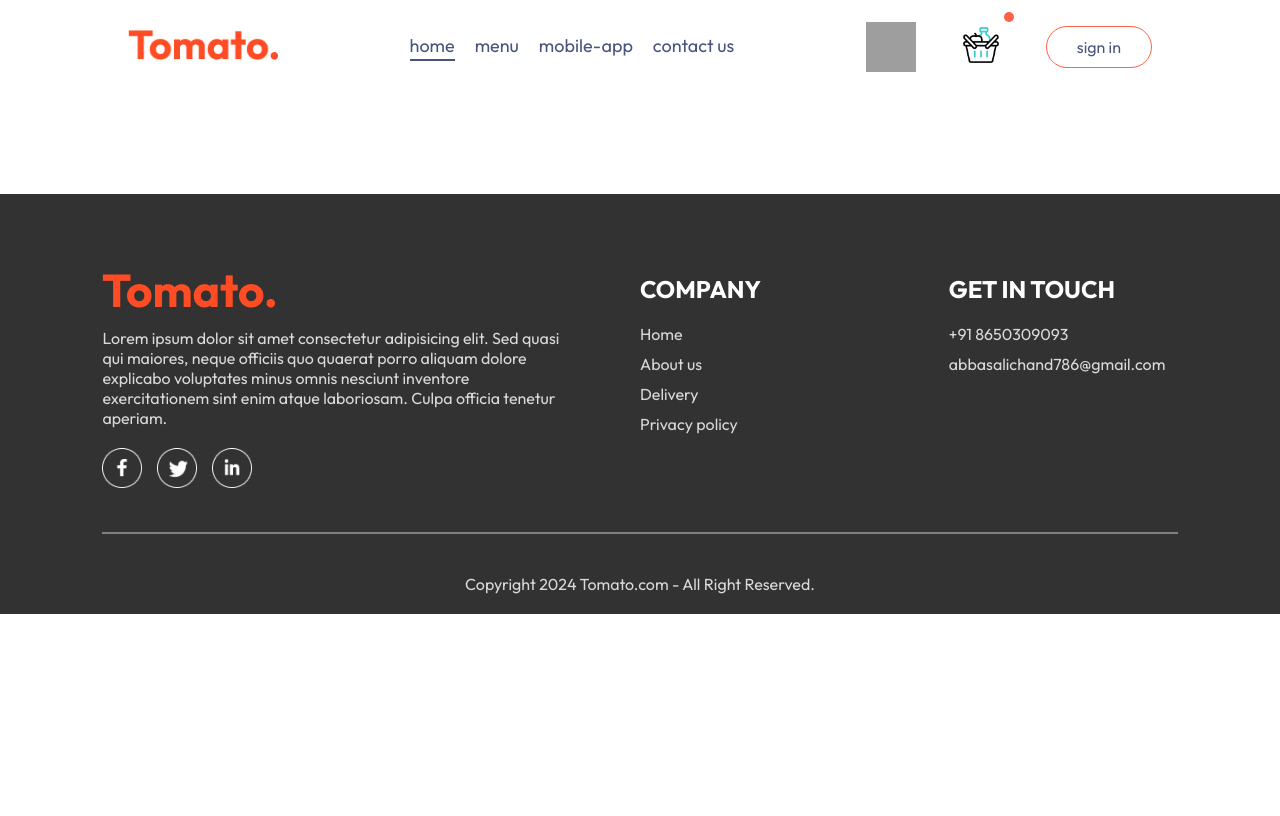
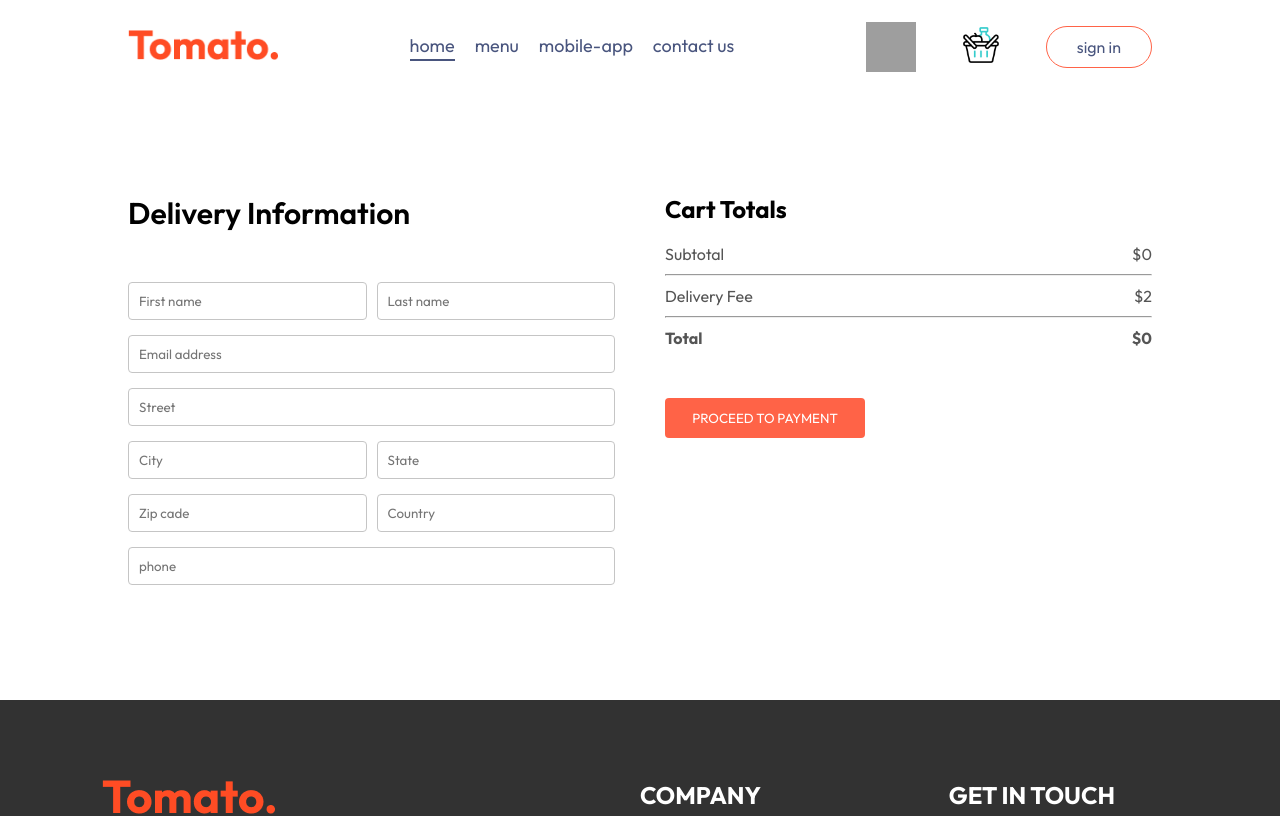
Before and after one commit to aliji865030/tomato, a React (Vite) app in the folder frontend/: page /order in a window 1280 px wide. Shown: the top 816 px of the page. Built offline with nearby package versions, Linux system fonts and the light colour scheme; grey boxes are pictures that could not be loaded.

Commit message:
working in place order page

```diff
--- a/frontend/src/components/NavBar/NavBar.jsx
+++ b/frontend/src/components/NavBar/NavBar.jsx
@@ -1,9 +1,12 @@
-import React, { useState } from "react";
+import React, { useContext, useState } from "react";
 import "./NavBar.css";
 import { assets } from "../../assets/assets";
 import { Link, NavLink } from "react-router-dom";
+import { StoreContext } from "../../Context/StoreContext";
 const NavBar = ({ setShowLonIn }) => {
   const [menu, setMenu] = useState("home");
+
+  const { getTotalCartAmmount } = useContext(StoreContext);
   return (
     <div className="navbar">
       <Link to="/">
@@ -48,7 +51,7 @@
             {" "}
             <img src="./grocery.gif" alt="" />{" "}
           </Link>
-          <div className="dot"></div>
+          <div className={getTotalCartAmmount() === 0 ? "" : "dot"}></div>
         </div>
         <button onClick={() => setShowLonIn(true)}>sign in</button>
       </div>
--- a/frontend/src/pages/Cart/Cart.jsx
+++ b/frontend/src/pages/Cart/Cart.jsx
@@ -1,9 +1,13 @@
 import React, { useContext } from "react";
 import "./Cart.css";
 import { StoreContext } from "../../Context/StoreContext";
+import { useNavigate } from "react-router-dom";
 const Cart = () => {
   const { food_list, cartItems, removeFromCart, getTotalCartAmmount } =
     useContext(StoreContext);
+
+  const navigate = useNavigate();
+
   return (
     <div className="cart">
       <div className="cart-items">
@@ -43,20 +47,24 @@
           <div>
             <div className="cart-total-details">
               <p>Subtotal</p>
-              <p>{getTotalCartAmmount()}</p>
+              <p>${getTotalCartAmmount()}</p>
             </div>
             <hr />
             <div className="cart-total-details">
               <p>Delivery Fee</p>
-              <p>{2}</p>
+              <p>${getTotalCartAmmount() === 0 ? 0 : 2}</p>
             </div>
             <hr />
             <div className="cart-total-details">
               <b>Total</b>
-              <b>{getTotalCartAmmount() + 2}</b>
+              <b>
+                ${getTotalCartAmmount() === 0 ? 0 : getTotalCartAmmount() + 2}
+              </b>
             </div>
           </div>
-          <button>PROCEED TO CHECKOUT</button>
+          <button onClick={() => navigate("/order")}>
+            PROCEED TO CHECKOUT
+          </button>
         </div>
         <div className="cart-promocode">
           <div>
--- a/frontend/src/pages/PlaceOrder/PlaceOrder.css
+++ b/frontend/src/pages/PlaceOrder/PlaceOrder.css
@@ -0,0 +1,35 @@
+.place-order{
+    display: flex;
+    align-items: start;
+    justify-content: space-between;
+    gap: 50px;
+    margin-top: 100px;
+}
+.place-order-left{
+    width: 100%;
+    max-width: max(30%,500px);
+}
+.place-order-left .title{
+    font-size: 30px;
+    font-weight: 600;
+    margin-bottom: 50px;
+}
+.place-order-left input{
+    margin-bottom: 15px;
+    width: 100%;
+    padding: 10px;
+    border: 1px solid #c5c5c5;
+    border-radius: 4px;
+    outline-color: tomato;
+}
+.place-order-left .multi-fileds{
+  display: flex;
+  gap: 10px;
+}
+.place-order-right{
+    width: 100%;
+    max-width: max(40%,500px);
+}
+.place-order .cart-total button{
+    margin-top: 30px;
+}
--- a/frontend/src/pages/PlaceOrder/PlaceOrder.jsx
+++ b/frontend/src/pages/PlaceOrder/PlaceOrder.jsx
@@ -1,8 +1,55 @@
-import React from "react";
+import React, { useContext } from "react";
 import "./PlaceOrder.css";
+import { StoreContext } from "../../Context/StoreContext";
 
 const PlaceOrder = () => {
-  return <div></div>;
+  const { getTotalCartAmmount } = useContext(StoreContext);
+  return (
+    <form className="place-order">
+      <div className="place-order-left">
+        <p className="title">Delivery Information</p>
+        <div className="multi-fileds">
+          <input type="text" placeholder="First name" />
+          <input type="text" placeholder="Last name" />
+        </div>
+        <input type="email" placeholder="Email address" />
+        <input type="text" placeholder="Street" />
+        <div className="multi-fileds">
+          <input type="text" placeholder="City" />
+          <input type="text" placeholder="State" />
+        </div>
+        <div className="multi-fileds">
+          <input type="text" placeholder="Zip cade" />
+          <input type="text" placeholder="Country" />
+        </div>
+        <input type="text" placeholder="phone" />
+      </div>
+      <div className="place-order-right">
+        <div className="cart-total">
+          <h2>Cart Totals</h2>
+          <div>
+            <div className="cart-total-details">
+              <p>Subtotal</p>
+              <p>${getTotalCartAmmount()}</p>
+            </div>
+            <hr />
+            <div className="cart-total-details">
+              <p>Delivery Fee</p>
+              <p>${getTotalCartAmmount === 0 ? 0 : 2}</p>
+            </div>
+            <hr />
+            <div className="cart-total-details">
+              <b>Total</b>
+              <b>
+                ${getTotalCartAmmount() === 0 ? 0 : getTotalCartAmmount() + 2}
+              </b>
+            </div>
+          </div>
+          <button>PROCEED TO PAYMENT</button>
+        </div>
+      </div>
+    </form>
+  );
 };
 
 export default PlaceOrder;
```
